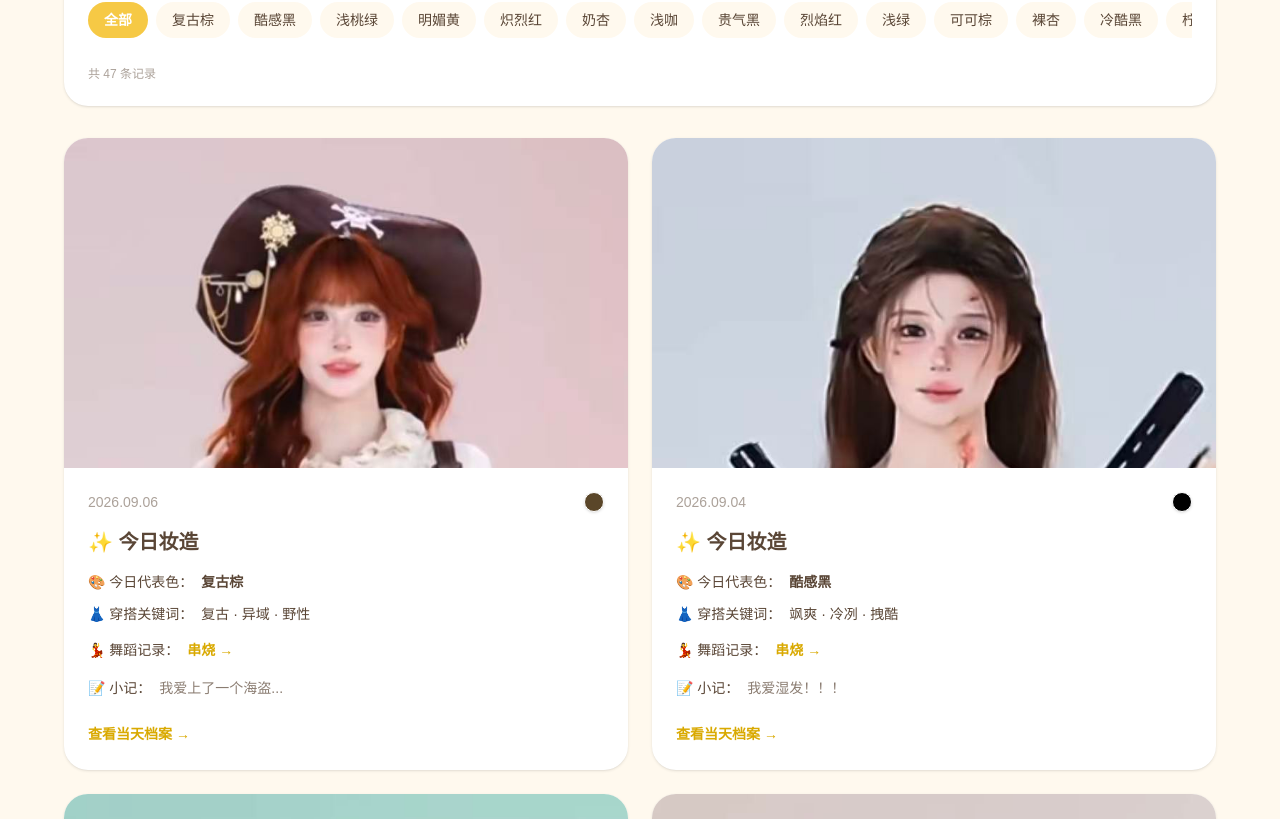
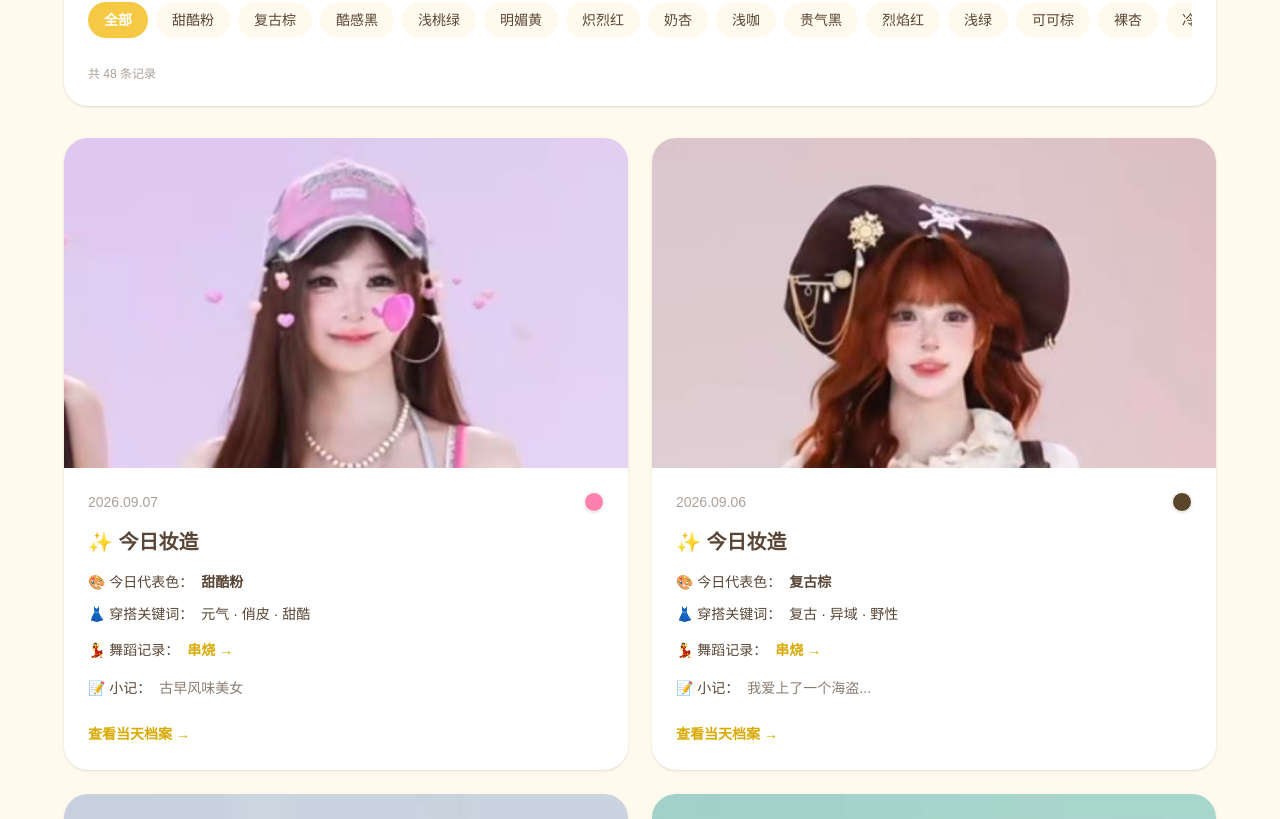
Before and after one commit to niyazhu229-netizen/kuikuizi-daily-archive, a Next.js app: page /daily in a window 1280 px wide. Shown: the part 370-1189 px from the top of the page. Built offline with nearby package versions, Linux system fonts and the light colour scheme.

Commit message:
add 2026-09-07

```diff
--- a/data/daily.ts
+++ b/data/daily.ts
@@ -1,4 +1,27 @@
 export const dailyRecords = [
+  {
+  date: "2026.09.07"
+,
+  image: "/photos/2026-09-07.jpg"
+,
+  color: "甜酷粉"
+,
+  colorCode: "#ff82ae"
+,
+  keywords: "元气 · 俏皮 · 甜酷"
+,
+
+  dance
+: {
+    name: "串烧"
+,
+    video: "/videos/2026-09-07.mp4"
+,
+    note: "好美！"
+  },
+
+  note: "古早风味美女"
+},
    {
   date: "2026.09.06"
 ,
```
Also changed, not shown: public/photos/2026-09-07.jpg (added), 1 other file (tests, documents, lock files or other folders).
